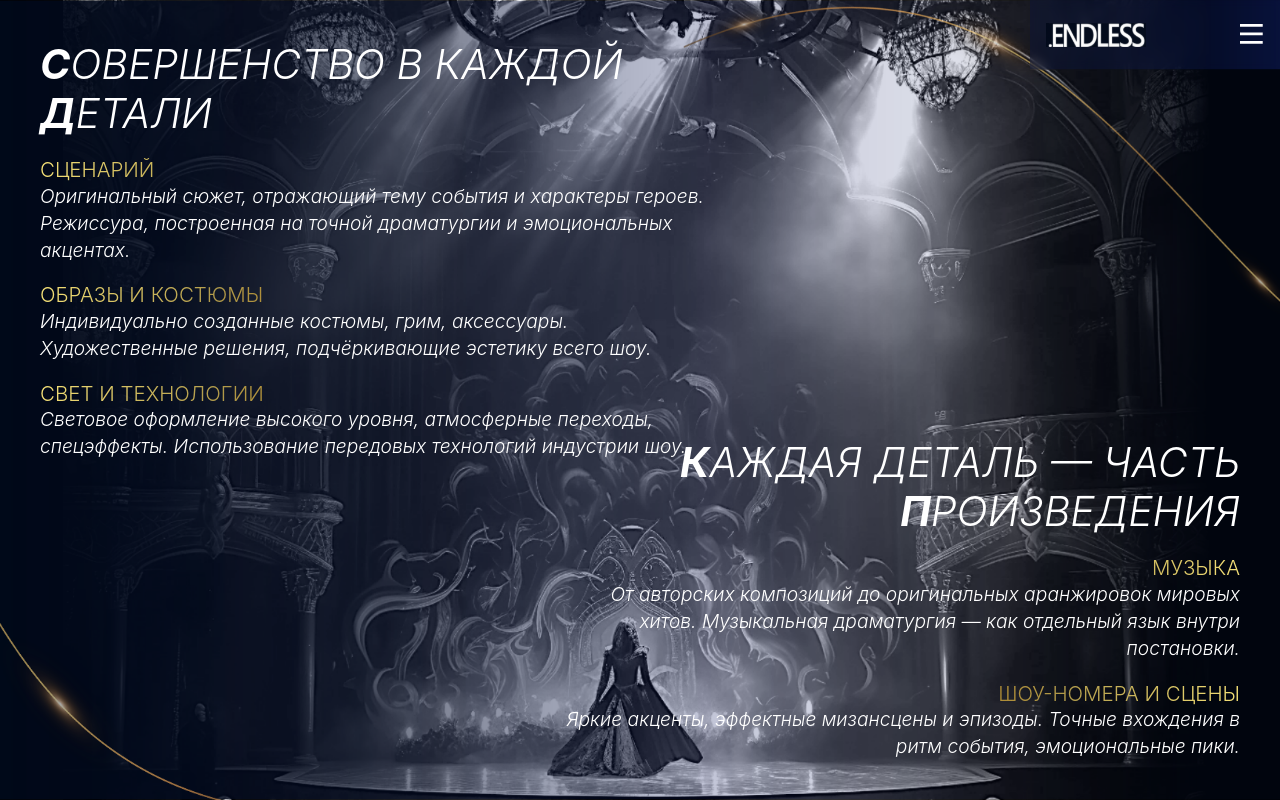
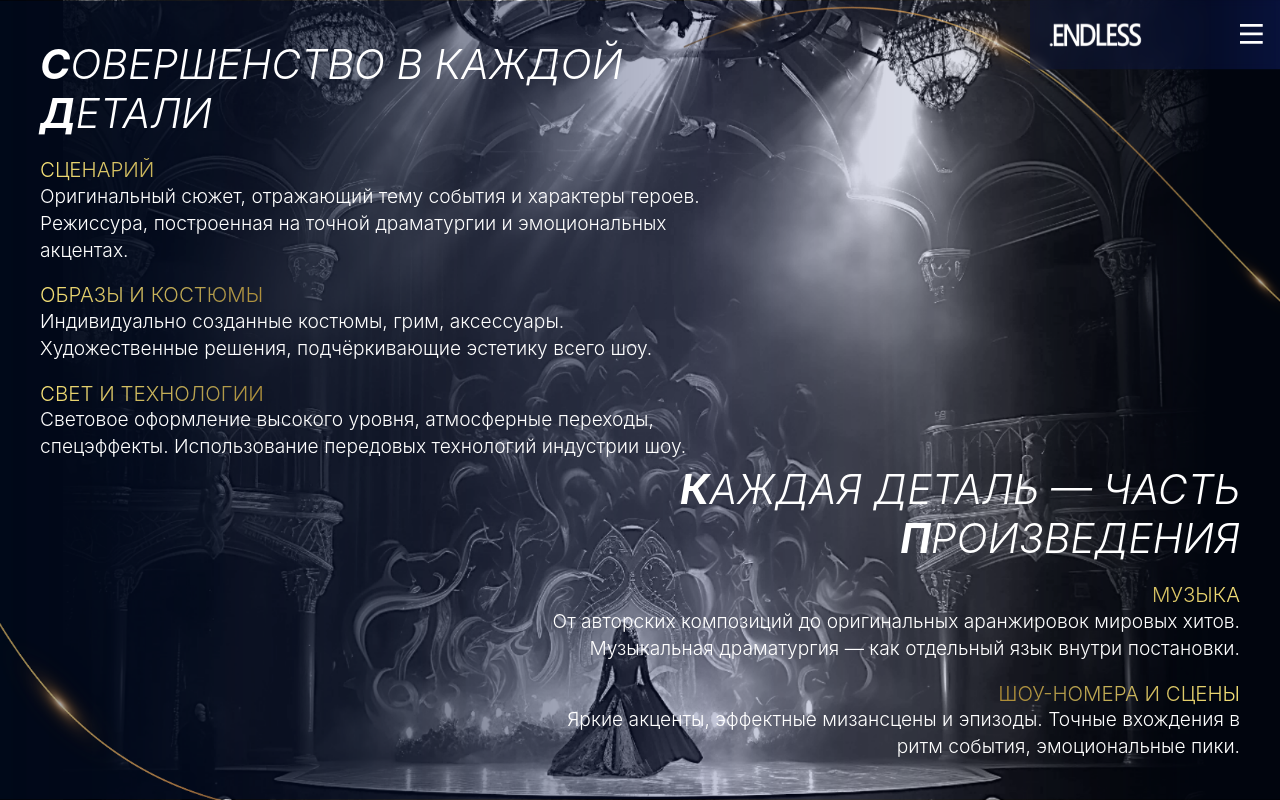
Before and after one commit to arslasha/endless, a Next.js app: page /about in a window 1280 px wide. Built offline with nearby package versions, Linux system fonts and the light colour scheme.

Commit message:
fix: empty pages and fonts

```diff
--- a/src/app/about/style.module.css
+++ b/src/app/about/style.module.css
@@ -84,7 +84,6 @@
 /* Основной текст */
 .text {
     font-family: 'Inter', sans-serif;
-    font-style: italic;
     font-weight: 300;
     font-size: 1.5vw;
     line-height: 1.4;
--- a/src/app/personal-performance/style.module.css
+++ b/src/app/personal-performance/style.module.css
@@ -96,7 +96,6 @@
 /* Основной текст */
 .text {
     font-family: 'Inter', sans-serif;
-    font-style: italic;
     font-weight: 300;
     font-size: 1.5vw;
     line-height: 1.4;
--- a/src/app/small-format/style.module.css
+++ b/src/app/small-format/style.module.css
@@ -95,7 +95,6 @@
 /* Основной текст */
 .text {
     font-family: 'Inter', sans-serif;
-    font-style: italic;
     font-weight: 300;
     font-size: 1.3vw;
     line-height: 1.4;
```
Also changed, not shown: public/icons/endless-logo.svg, src/app/cinema-format/page.tsx (deleted), src/app/cinema-format/style.module.tsx (deleted), src/app/contacts/page.tsx (deleted), src/app/contacts/style.module.tsx (deleted), src/app/resume/page.tsx (deleted), src/app/resume/style.module.tsx (deleted).
